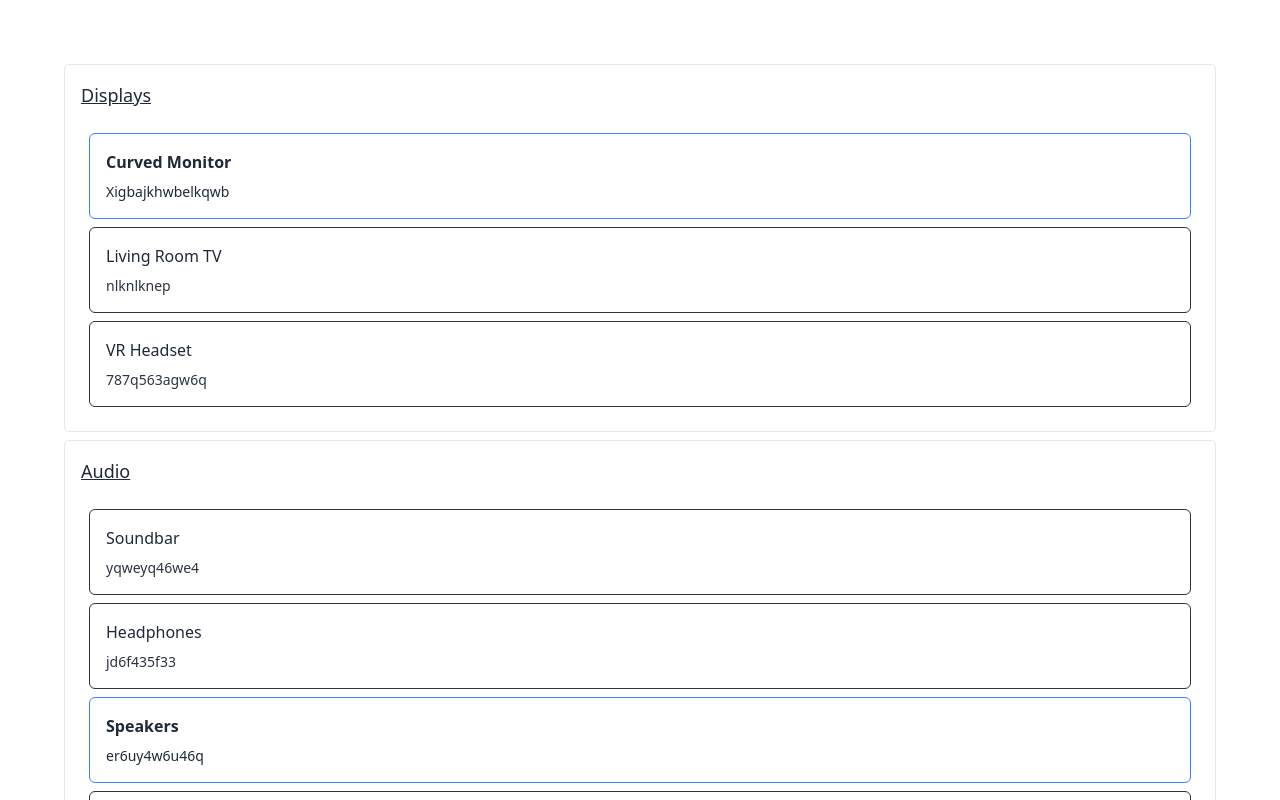
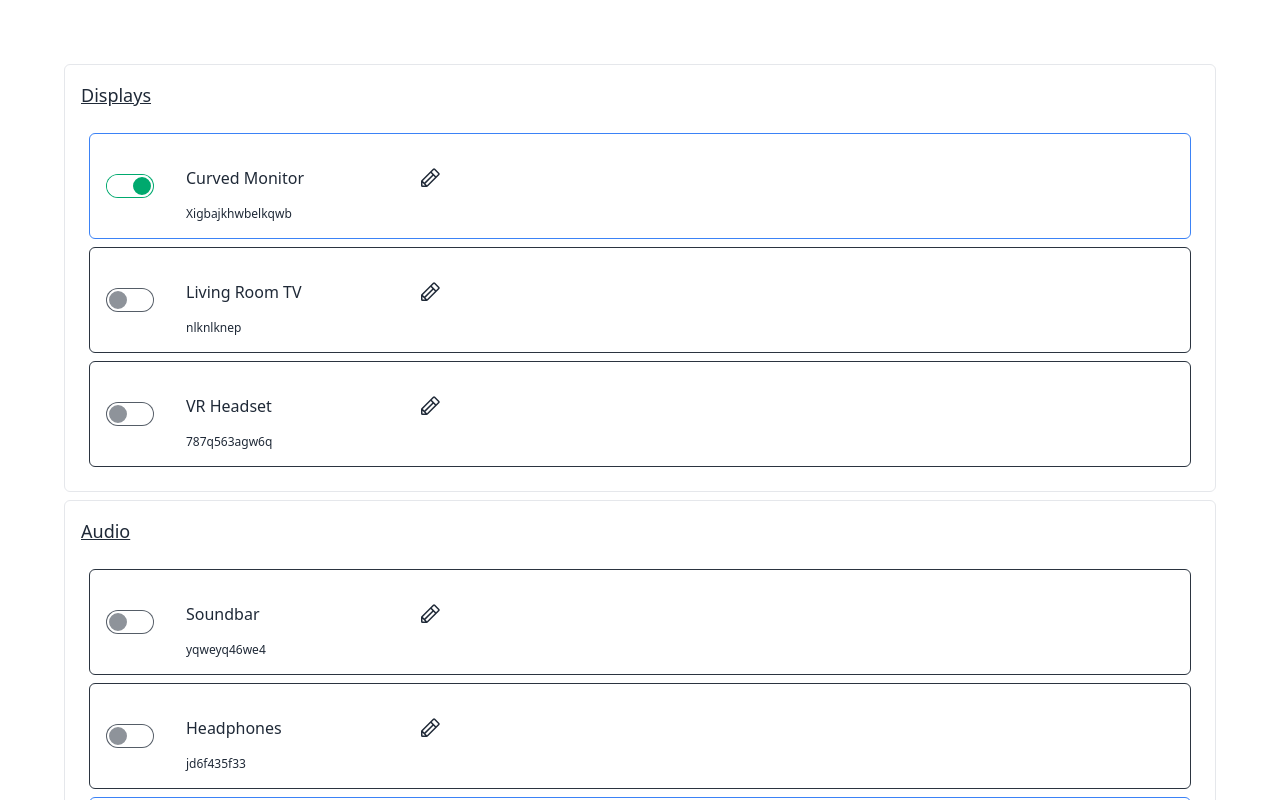
Before and after one commit to JakeScheuer/DesktopIO, a React (Vite) app: page / in a window 1280 px wide. Shown: the top 800 px of the page. Built offline with nearby package versions, Linux system fonts and the light colour scheme.

Commit message:
Edit name

```diff
--- a/package.json
+++ b/package.json
@@ -12,6 +12,7 @@
     "build": "npm run react-build && electron-builder"
   },
   "dependencies": {
+    "@phosphor-icons/react": "^2.1.7",
     "autoprefixer": "^10.4.20",
     "daisyui": "^4.12.14",
     "electron": "^33.2.0",
--- a/src/react/components/Device.tsx
+++ b/src/react/components/Device.tsx
@@ -1,4 +1,5 @@
 import React from "react";
+import EditableName from "./EditableName";
 
 export interface DeviceProps {
   name: string;
@@ -8,6 +9,7 @@ export interface DeviceProps {
 
 export interface DevicePropsState extends DeviceProps {
   toggleDevice: (systemName: string, required?: boolean) => void;
+  saveName: (systemName: string, name: string) => void;
 }
 
 const Device = ({
@@ -15,27 +17,47 @@ const Device = ({
   isActive,
   systemName,
   toggleDevice,
+  saveName,
 }: DevicePropsState) => {
+  const ToggleButton = () => {
+    return (
+      <input
+        type="checkbox"
+        className="toggle toggle-success"
+        checked={isActive}
+        onChange={() => toggleDevice(systemName)}
+      />
+    );
+  };
+
   const InactiveDevice = () => {
     return (
-      <div
-        className="flex flex-col p-4 gap-2 border rounded-md border-neutral hover:cursor-pointer"
-        onClick={() => toggleDevice(systemName)}
-      >
-        <span className="text-md">{name}</span>
-        <span className="text-sm text-neutral">{systemName}</span>
+      <div className="flex flex-row p-4 gap-2 border rounded-md border-neutral items-center">
+        <ToggleButton />
+        <div className="flex flex-col">
+          <EditableName
+            name={name}
+            systemName={systemName}
+            saveName={saveName}
+          />
+          <span className="text-xs pl-6">{systemName}</span>
+        </div>
       </div>
     );
   };
 
   const ActiveDevice = () => {
     return (
-      <div
-        className="flex flex-col p-4 gap-2 border rounded-md border-blue-500 hover:cursor-pointer"
-        onClick={() => toggleDevice(systemName)}
-      >
-        <span className="text-md font-semibold">{name}</span>
-        <span className="text-sm">{systemName}</span>
+      <div className="flex flex-row p-4 gap-2 border rounded-md border-blue-500 items-center">
+        <ToggleButton />
+        <div className="flex flex-col">
+          <EditableName
+            name={name}
+            systemName={systemName}
+            saveName={saveName}
+          />
+          <span className="text-xs pl-6">{systemName}</span>
+        </div>
       </div>
     );
   };
--- a/src/react/components/DeviceSection.tsx
+++ b/src/react/components/DeviceSection.tsx
@@ -10,18 +10,23 @@ const DeviceSection = ({ name, devices }: DeviceSectionProps) => {
   const [devicesDisplayed, setDevices] = useState(devices);
 
   const toggleDevice = (systemName: string, required: boolean = false) => {
-    const index = devicesDisplayed.findIndex(
-      (it) => it.systemName === systemName
-    );
     let updated = [...devicesDisplayed];
+    const index = updated.findIndex((it) => it.systemName === systemName);
     if (required) {
       let devicesActive = 0;
-      devicesDisplayed.forEach((it) => it.isActive && devicesActive++);
+      updated.forEach((it) => it.isActive && devicesActive++);
       if (devicesActive === 1) {
         return;
       }
     }
     updated[index].isActive = !updated[index].isActive;
+    setDevices(updated);
+  };
+
+  const saveName = (systemName: string, name: string) => {
+    let updated = [...devicesDisplayed];
+    const index = updated.findIndex((it) => it.systemName === systemName);
+    updated[index].name = name;
     setDevices(updated);
   };
 
@@ -37,6 +42,7 @@ const DeviceSection = ({ name, devices }: DeviceSectionProps) => {
               isActive={d.isActive}
               systemName={d.systemName}
               toggleDevice={toggleDevice}
+              saveName={saveName}
             />
           );
         })}
--- /dev/null
+++ b/src/react/components/EditableName.tsx
@@ -0,0 +1,81 @@
+import { FloppyDiskBack, Pencil } from "@phosphor-icons/react";
+import React, { useRef, useState } from "react";
+
+interface Props {
+  name: string;
+  systemName: string;
+  saveName: (systemName: string, name: string) => void;
+}
+
+const EditableName = ({ name, systemName, saveName }: Props) => {
+  const [isEditing, setIsEditing] = useState(false);
+  const [tempName, setTempName] = useState(name);
+  const buttonClickedRef = useRef(false);
+
+  const handleTextChange = (e: React.ChangeEvent<HTMLInputElement>) => {
+    setTempName(e.target.value);
+  };
+
+  const handleBlur = () => {
+    if (buttonClickedRef.current) {
+      buttonClickedRef.current = false;
+      return;
+    }
+    if (isEditing) {
+      setIsEditing(false);
+    }
+  };
+
+  const handleButtonPress = () => {
+    buttonClickedRef.current = true;
+    if (isEditing) {
+      saveName(systemName, tempName);
+    }
+    setIsEditing(!isEditing);
+  };
+
+  const EditButton = () => {
+    return (
+      <label className="swap ml-2">
+        <input
+          type="checkbox"
+          checked={isEditing}
+          onChange={handleButtonPress}
+        />
+        <Pencil size={24} className="swap-off fill-current" />
+        <FloppyDiskBack size={24} className="swap-on fill-current" />
+      </label>
+    );
+  };
+
+  const EditName = () => {
+    return (
+      <div className="flex flex-row items-center m-2">
+        <input
+          type="text"
+          value={tempName}
+          className="input w-60 h-10 input-sm"
+          onChange={handleTextChange}
+          autoFocus
+          onBlur={handleBlur}
+        />
+        <EditButton />
+      </div>
+    );
+  };
+
+  const DisplayName = () => {
+    return (
+      <div className="flex flex-row items-center m-2">
+        <div className="flex h-10 w-60 items-center pl-4">
+          <span className="text-md">{name}</span>
+        </div>
+        <EditButton />
+      </div>
+    );
+  };
+
+  return isEditing ? <EditName /> : <DisplayName />;
+};
+
+export default EditableName;
```
Also changed, not shown: 1 other file (tests, documents, lock files or other folders).
